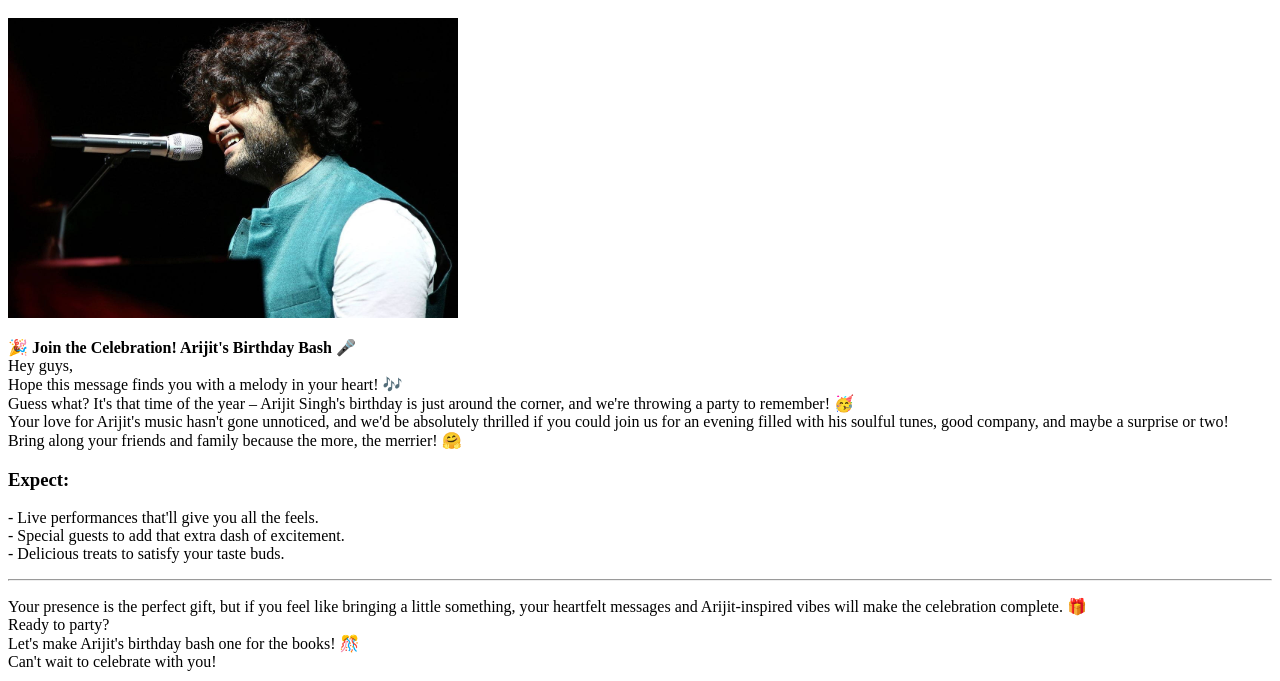
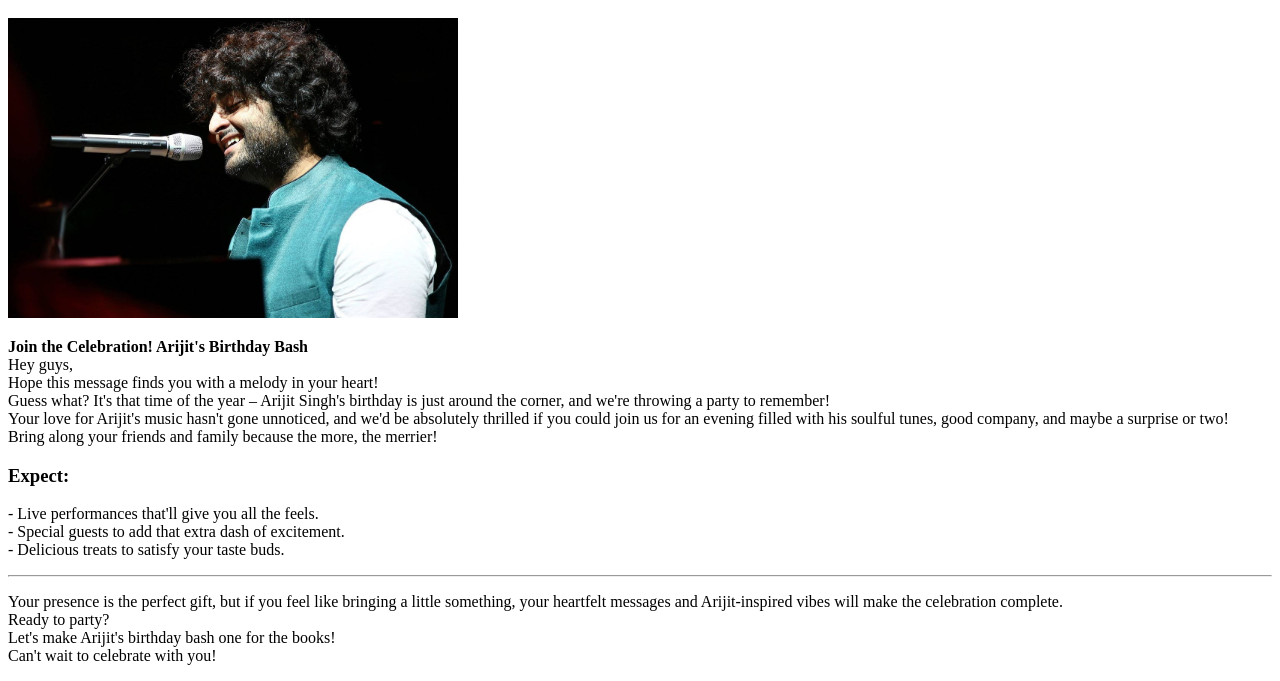
Before and after one commit to Abhaykumar2021/HTML_Portfolio, a plain HTML site: page 4.3 HTML Porfolio Project/public/BirthdayInvite.html in a window 1280 px wide. Shown: the part 109-790 px from the top of the page. Drawn offline with Linux system fonts and the light colour scheme.

Commit message:
Update BirthdayInvite.html

```diff
--- a/4.3 HTML Porfolio Project/public/BirthdayInvite.html
+++ b/4.3 HTML Porfolio Project/public/BirthdayInvite.html
@@ -9,17 +9,17 @@
    <b><u><h1>Happy Birthday to The Legend Mr.Arijit Singh</h1></u> </b>
 <h2 ><b>On the 25th Of April, 2024.</b></h2>
 <img src="./Arijit.jpg" height="300" />
-<b><p>🎉 Join the Celebration! Arijit's Birthday Bash 🎤<br></b>
+<b><p> Join the Celebration! Arijit's Birthday Bash <br></b>
 
     Hey guys,<br>
 
-    Hope this message finds you with a melody in your heart! 🎶<br>
+    Hope this message finds you with a melody in your heart! <br>
 
-    Guess what? It's that time of the year – Arijit Singh's birthday is just around the corner, and we're throwing a party to remember! 🥳<br>
+    Guess what? It's that time of the year – Arijit Singh's birthday is just around the corner, and we're throwing a party to remember! <br>
 
     Your love for Arijit's music hasn't gone unnoticed, and we'd be absolutely thrilled if you could join us for an evening filled with his soulful tunes, good company, and maybe a surprise or two!<br>
 
-    Bring along your friends and family because the more, the merrier! 🤗<br>
+    Bring along your friends and family because the more, the merrier! <br>
 
    <p><h3>Expect:</h3>
     - Live performances that'll give you all the feels.<br>
@@ -27,11 +27,11 @@
     - Delicious treats to satisfy your taste buds.<br></p>
     <hr>
 
-    <p>Your presence is the perfect gift, but if you feel like bringing a little something, your heartfelt messages and Arijit-inspired vibes will make the celebration complete. 🎁<br>
+    <p>Your presence is the perfect gift, but if you feel like bringing a little something, your heartfelt messages and Arijit-inspired vibes will make the celebration complete. <br>
 
     Ready to party?<br>
 
-    Let's make Arijit's birthday bash one for the books! 🎊<br>
+    Let's make Arijit's birthday bash one for the books! <br>
 
     Can't wait to celebrate with you!<br></p>
 
```
